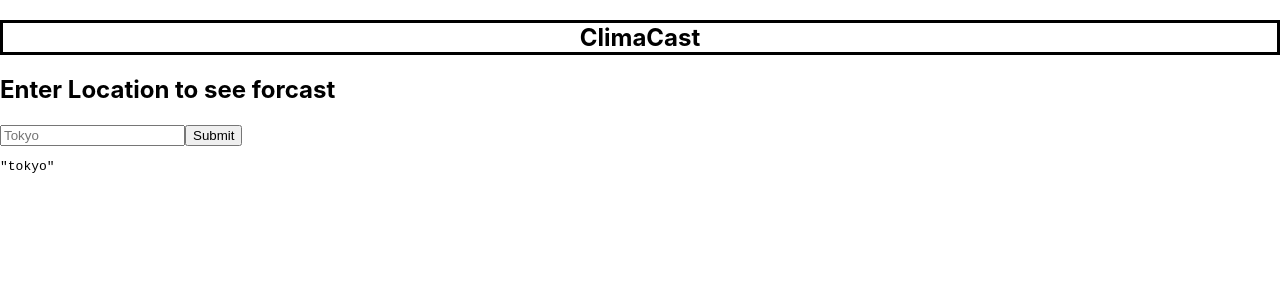
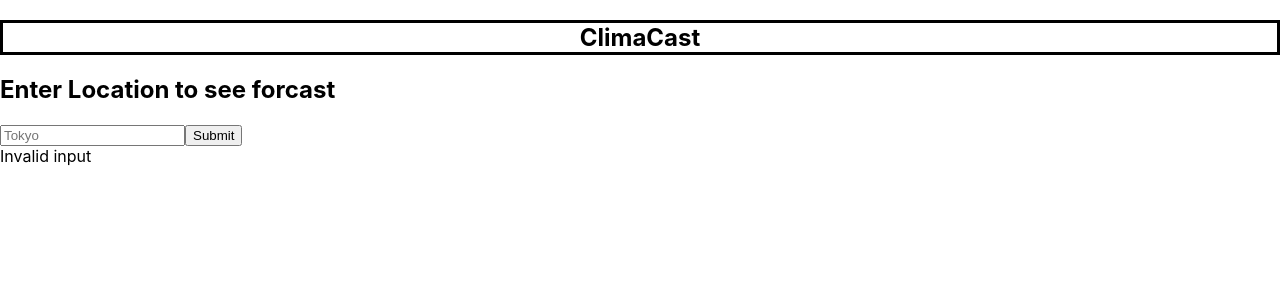
Before and after one commit to harriskwong1208/ClimaCast, a React (Create React App) app: page / in a window 1280 px wide. Shown: the top 300 px of the page. Built offline with nearby package versions, Linux system fonts and the light colour scheme.

Commit message:
Added error message for invalid input

```diff
--- a/src/App.js
+++ b/src/App.js
@@ -34,7 +34,9 @@ function App() {
         </form>
       </div>
       <div>
-        <pre>{JSON.stringify(data,null,2)}</pre>
+        {data.cod == 200 ?
+        (<pre>{ JSON.stringify(data,null,2)}</pre>) :
+        (<div>Invalid input</div>)}
       </div>
     </nav>
 
```
